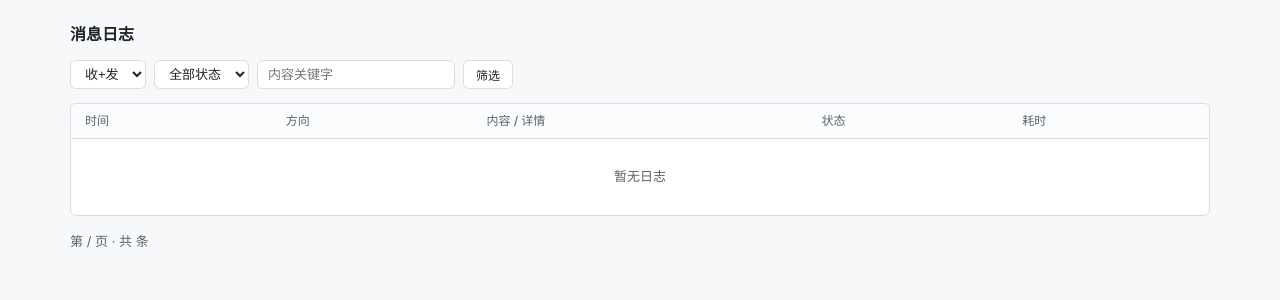
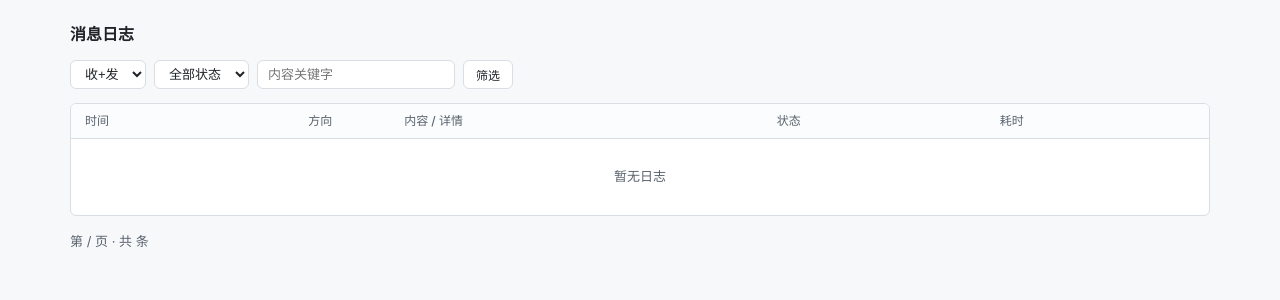
Before and after one commit to yw1998/TodoAgent, a FastAPI app: template app/web/templates/logs.html in a window 1280 px wide. Shown: the part 53-353 px from the top of the page. Run offline with FastAPI, Linux system fonts and the light colour scheme; the template is opened without the code that fills it, so the values that code supplies are empty.

Commit message:
style: 日志方向列固定宽度不换行；待办列表按 id 倒序排列
logs 表头/单元格加 col-dir(96px, nowrap)；admin_query 排序改为
Todo.id 降序，最新事项置顶，页面与 API 同步生效。

```diff
--- a/app/services/todo_service.py
+++ b/app/services/todo_service.py
@@ -124,6 +124,6 @@
         select(func.count()).select_from(sq.subquery())
     )).scalar_one()
     rows = (await session.execute(
-        sq.order_by(Todo.next_remind_at).offset((page - 1) * size).limit(size)
+        sq.order_by(Todo.id.desc()).offset((page - 1) * size).limit(size)
     )).scalars().all()
     return rows, total
--- a/app/web/templates/logs.html
+++ b/app/web/templates/logs.html
@@ -9,8 +9,9 @@
   .tool .result-bad { color: #cf222e; }
   .full { white-space: pre-wrap; word-break: break-all; margin: 6px 0; }
   .dir-in { color: var(--blue); }
-  .dir-out { color: #1a7f37; }
+  .dir-out { color: var(--green, #1a7f37); }
   .arrow { font-family: monospace; }
+  th.col-dir, td.col-dir { width: 96px; min-width: 96px; white-space: nowrap; }
 </style>
 <h1 class="page">消息日志</h1>
 
@@ -31,12 +32,12 @@
 
 <div class="panel">
 <table>
-  <thead><tr><th>时间</th><th>方向</th><th>内容 / 详情</th><th>状态</th><th>耗时</th></tr></thead>
+  <thead><tr><th>时间</th><th class="col-dir">方向</th><th>内容 / 详情</th><th>状态</th><th>耗时</th></tr></thead>
   <tbody>
   {% for m in rows %}
   <tr>
     <td>{{ m.created_at | localmd }}</td>
-    <td><span class="arrow {% if m.direction=='in' %}dir-in{% else %}dir-out{% endif %}">{{ '→ 收到' if m.direction=='in' else '← 回复' }}</span></td>
+    <td class="col-dir"><span class="arrow {% if m.direction=='in' %}dir-in{% else %}dir-out{% endif %}">{{ '→ 收到' if m.direction=='in' else '← 回复' }}</span></td>
     <td>
       <details>
         <summary>{{ m.content[:80] }}{% if m.content|length > 80 %}…{% endif %}</summary>
```
